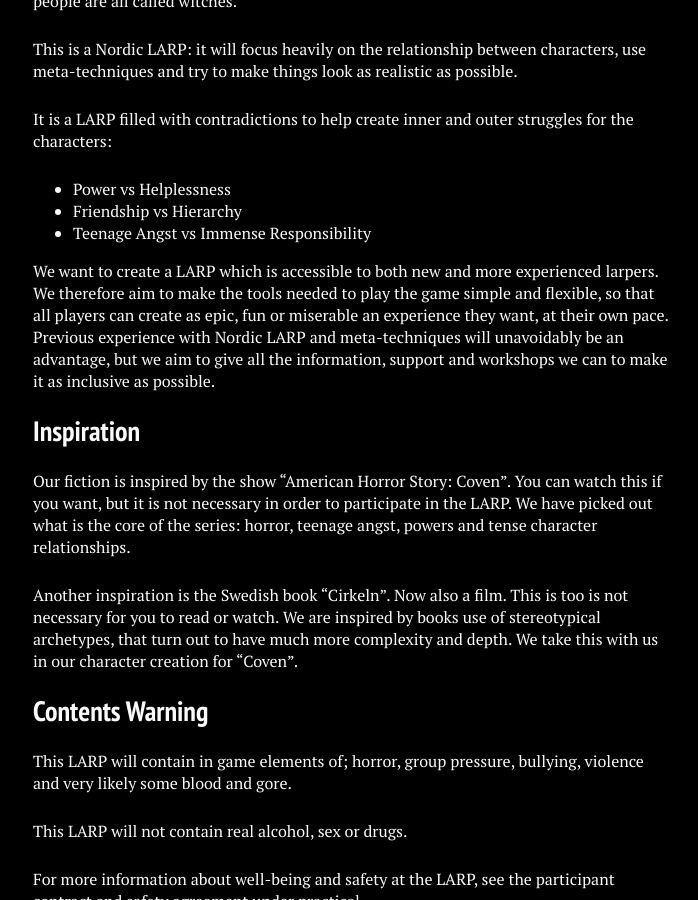
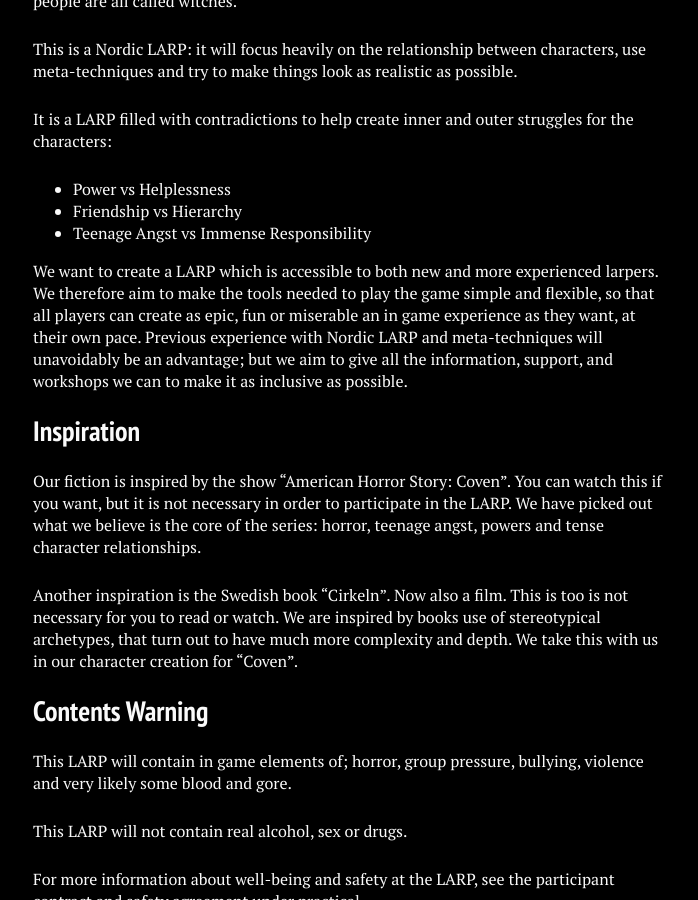
Before and after one commit to stanislavb/en.coven.nu, a Jekyll site: the page built from about/index.md, in a window 1280 px wide and 900 px high, scrolled down 1079 px. Shown: the whole window, without its empty margins (287-985 px from the left). Built offline with Jekyll 4.4.1, drawn with Linux system fonts in a browser that asks for light colours; nearby versions of some CDN libraries.

Commit message:
Update index.md

```diff
--- a/about/index.md
+++ b/about/index.md
@@ -40,11 +40,11 @@ It is a LARP filled with contradictions to help create inner and outer struggles
 * Friendship vs Hierarchy
 * Teenage Angst vs Immense Responsibility
 
-We want to create a LARP which is accessible to both new and more experienced larpers. We therefore aim to make the tools needed to play the game simple and flexible, so that all players can create as epic, fun or miserable an experience they want, at their own pace. Previous experience with Nordic LARP and meta-techniques will unavoidably be an advantage, but we aim to give all the information, support and workshops we can to make it as inclusive as possible.
+We want to create a LARP which is accessible to both new and more experienced larpers. We therefore aim to make the tools needed to play the game simple and flexible, so that all players can create as epic, fun or miserable an in game experience as they want, at their own pace. Previous experience with Nordic LARP and meta-techniques will unavoidably be an advantage; but we aim to give all the information, support, and workshops we can to make it as inclusive as possible.
 
 ## Inspiration
 
-Our fiction is inspired by the show “American Horror Story: Coven”. You can watch this if you want, but it is not necessary in order to participate in the LARP. We have picked out what is the core of the series: horror, teenage angst, powers and tense character relationships.
+Our fiction is inspired by the show “American Horror Story: Coven”. You can watch this if you want, but it is not necessary in order to participate in the LARP. We have picked out what we believe is the core of the series: horror, teenage angst, powers and tense character relationships.
 
 Another inspiration is the Swedish book “Cirkeln”. Now also a film. This is too is not necessary for you to read or watch. We are inspired by books use of stereotypical archetypes, that turn out to have much more complexity and depth. We take this with us in our character creation for “Coven”.
 
```
